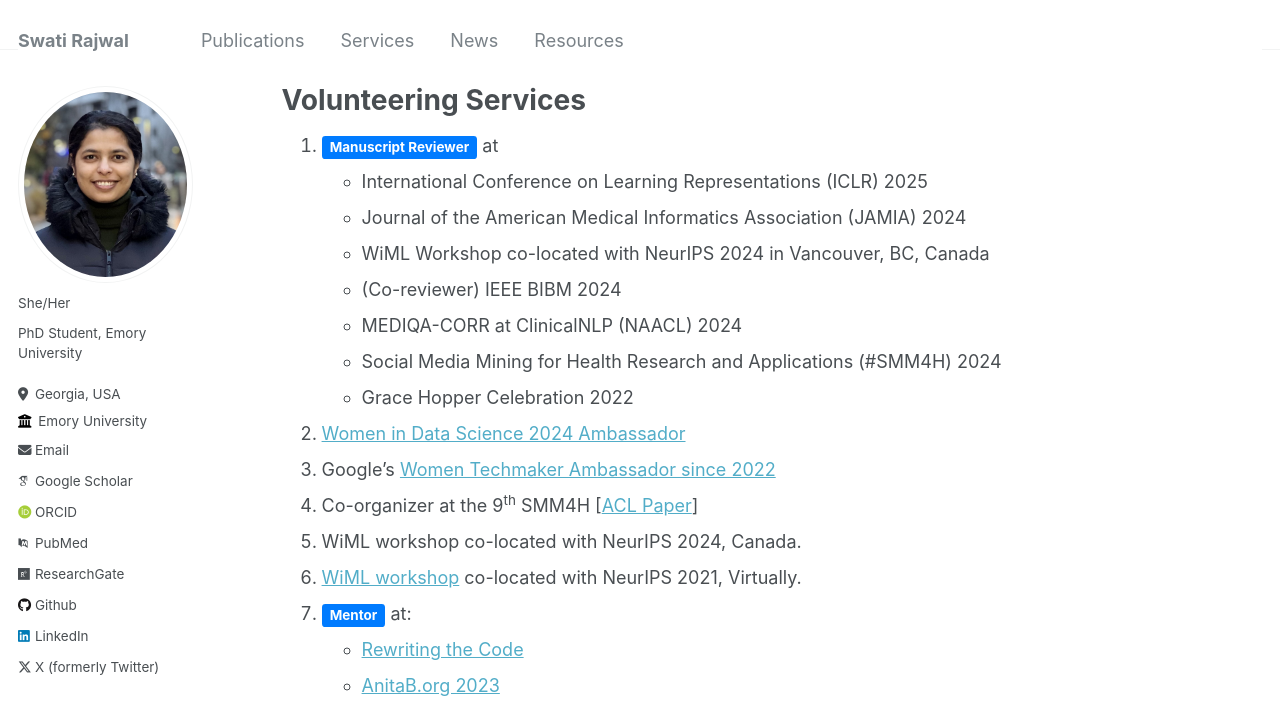
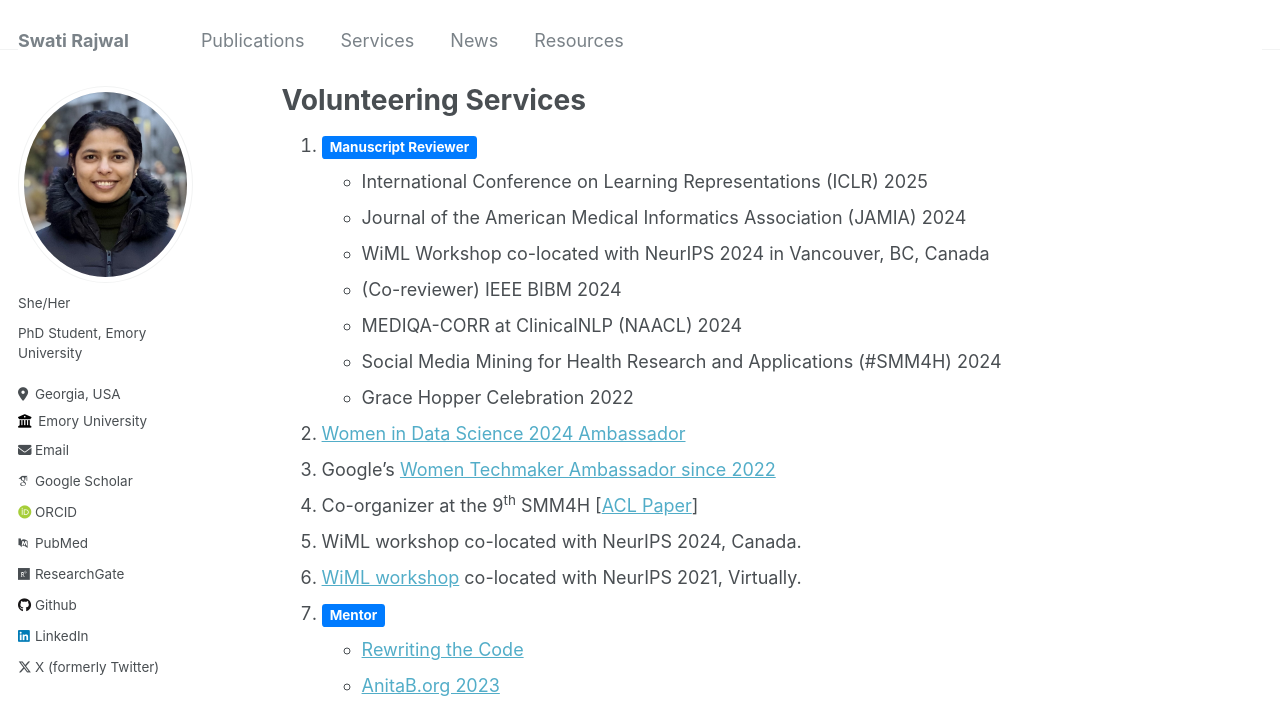
Before and after one commit to swati-rajwal/swati-rajwal.github.io, a Jekyll site: the page built from _pages/services.md, in a window 1280 px wide and 1338 px high. Shown: the top 710 px of the window. Built offline with Jekyll 4.4.1, drawn with Linux system fonts in a browser that asks for light colours; some web fonts are replaced.

Commit message:
Update services.md

```diff
--- a/_pages/services.md
+++ b/_pages/services.md
@@ -5,7 +5,7 @@
 author_profile: true
 ---
 
-1. <span class="label label-success" style="background-color: #007bff; display: inline; padding: .2em .6em .3em; font-size: 75%; font-weight: bold; line-height: 1; color: #ffffff; text-align: center; white-space: nowrap; vertical-align: baseline; border-radius: .25em;">Manuscript Reviewer</span> at
+1. <span class="label label-success" style="background-color: #007bff; display: inline; padding: .2em .6em .3em; font-size: 75%; font-weight: bold; line-height: 1; color: #ffffff; text-align: center; white-space: nowrap; vertical-align: baseline; border-radius: .25em;">Manuscript Reviewer</span>
    * International Conference on Learning Representations (ICLR) 2025
    * Journal of the American Medical Informatics Association (JAMIA) 2024
    * WiML Workshop co-located with NeurIPS 2024 in Vancouver, BC, Canada
@@ -18,7 +18,7 @@
 5. Co-organizer at the 9<sup>th</sup> SMM4H [<a href="https://aclanthology.org/2024.smm4h-1.40/" target="_blank">ACL Paper</a>]
 6. WiML workshop co-located with NeurIPS 2024, Canada.
 7. <a href="https://x.com/SwatiRajwal/status/1468835482976940032" target="_blank">WiML workshop</a> co-located with NeurIPS 2021, Virtually.
-8. <span class="label label-success" style="background-color: #007bff; display: inline; padding: .2em .6em .3em; font-size: 75%; font-weight: bold; line-height: 1; color: #ffffff; text-align: center; white-space: nowrap; vertical-align: baseline; border-radius: .25em;">Mentor</span> at:
+8. <span class="label label-success" style="background-color: #007bff; display: inline; padding: .2em .6em .3em; font-size: 75%; font-weight: bold; line-height: 1; color: #ffffff; text-align: center; white-space: nowrap; vertical-align: baseline; border-radius: .25em;">Mentor</span>
     * <a href="https://rewritingthecode.org/member-story/meet-swati/" target="_blank">Rewriting the Code</a>
     * <a href="https://x.com/SwatiRajwal/status/1751056567510691906" target="_blank">AnitaB.org 2023</a>
     * Women in Big Data <a href="https://swati-rajwal.github.io/files/2024_WiBD_August_Mentorship.pdf" target="_blank">Aug. 2024</a>
```
